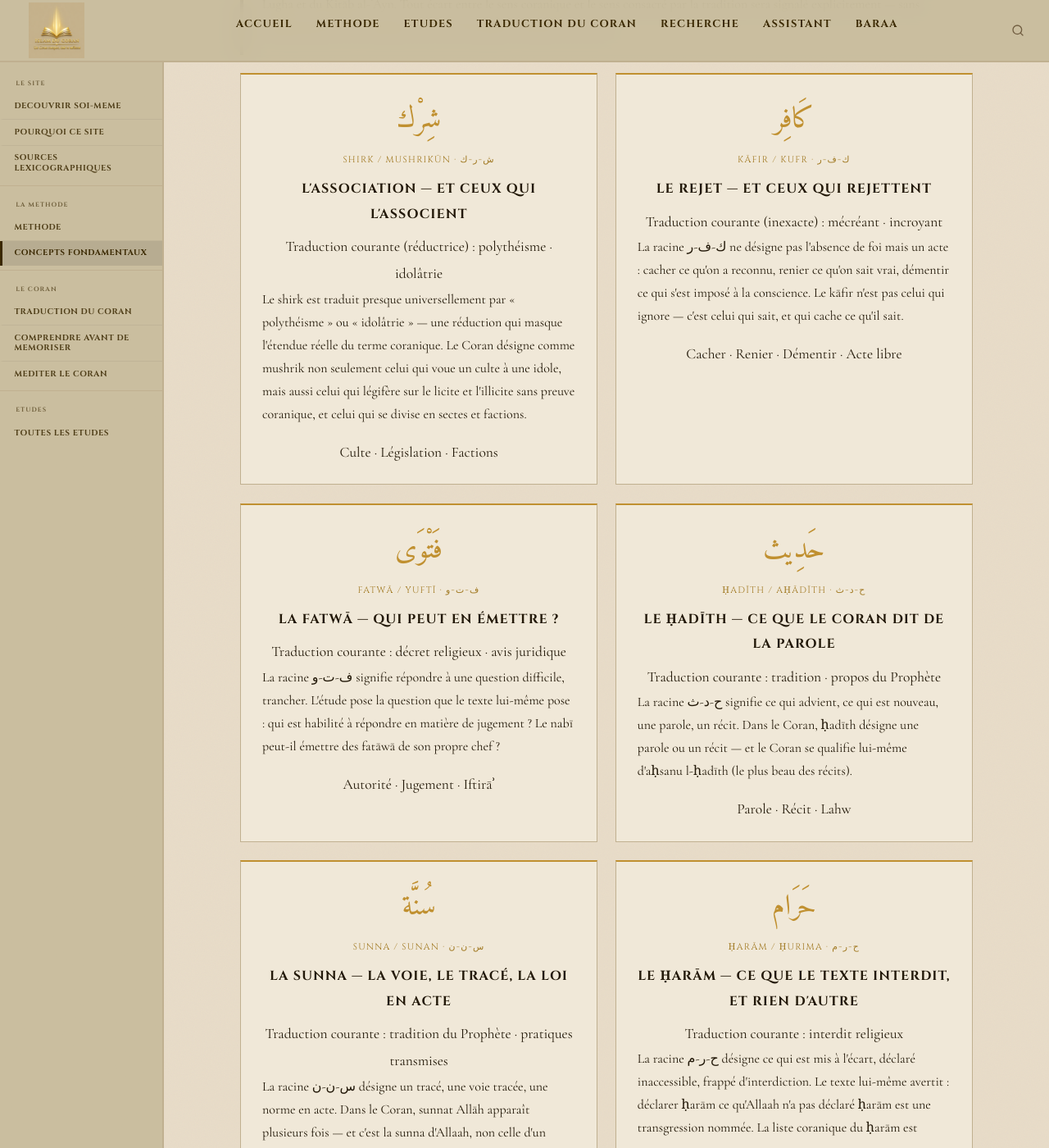
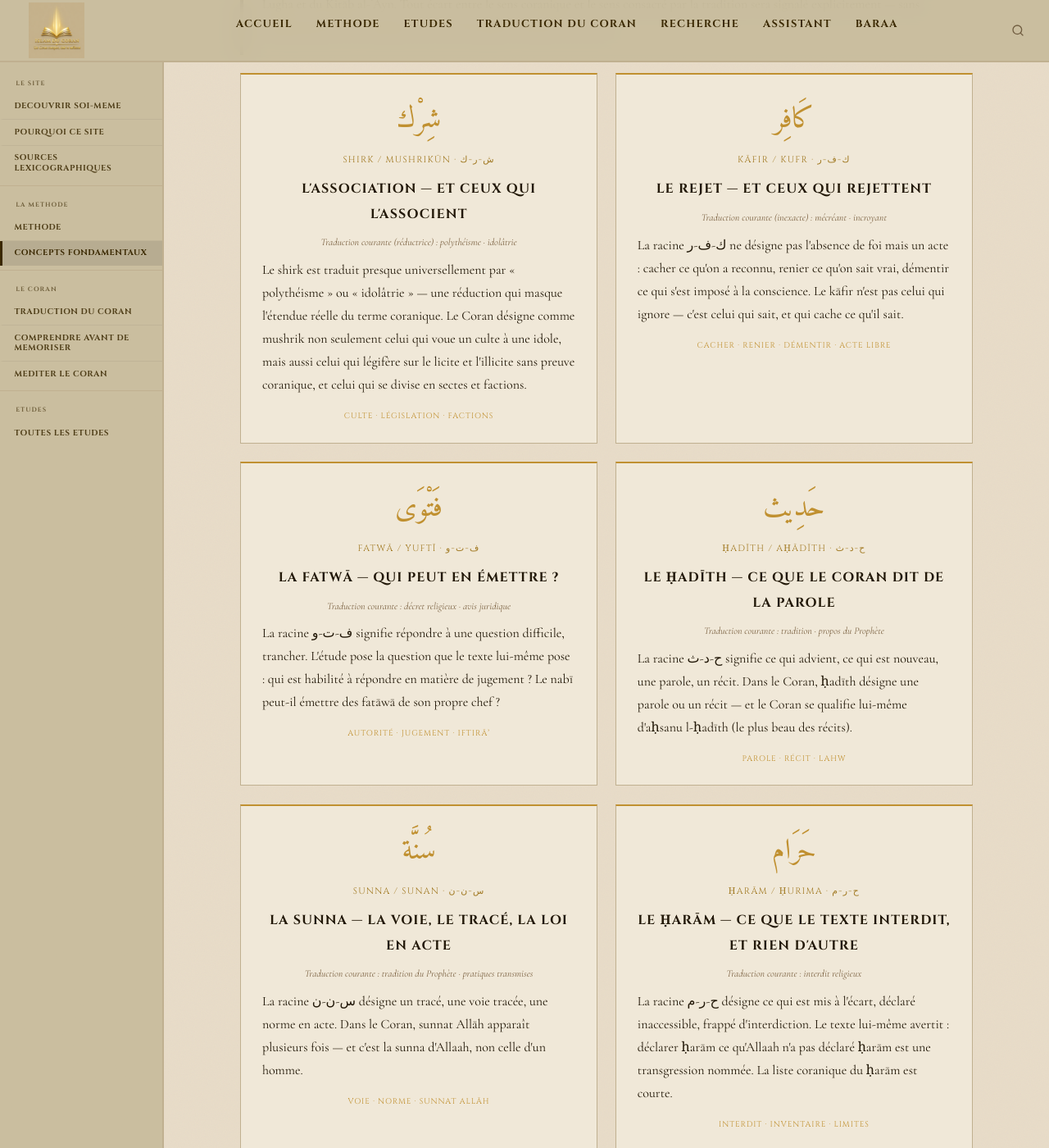
Before and after one commit to Makhuwcoder/islamducoran, a Jekyll site: the page built from concepts.md, in a window 1280 px wide and 1400 px high, scrolled down 578 px. Shown: the whole window at 82% size. Built offline with Jekyll 4.4.1, drawn with Linux system fonts in a browser that asks for light colours.

Commit message:
CSS: note-block réduit, ajout concept-current/tags styles

```diff
--- a/assets/css/main.scss
+++ b/assets/css/main.scss
@@ -1395,11 +1395,27 @@ tr:nth-child(even) td { background: var(--bg2); }
   border-left: 3px solid var(--or3);
   padding: 1rem 1.4rem;
   margin: 1rem 0;
-  font-size: 1.8rem;
+  font-size: .88rem;
   color: var(--texte2);
-  line-height: 1.9555;
+  line-height: 1.8;
 }
 .note-block strong { color: var(--or2); }
+.concept-current {
+  font-size: .75rem;
+  font-style: italic;
+  color: var(--texte3);
+  margin-bottom: .5rem;
+  text-align: center;
+}
+.concept-tags {
+  font-family: var(--font-titre);
+  font-size: .6rem;
+  letter-spacing: .1em;
+  text-transform: uppercase;
+  color: var(--or3);
+  margin-top: .8rem;
+  text-align: center;
+}
 
 /* ── CONDITION CARDS (3 conditions) ── */
 .conditions-grid {
```
